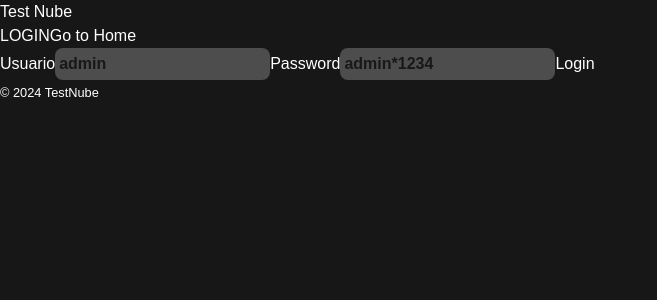
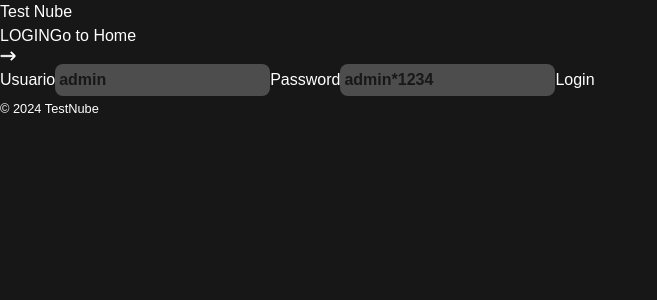
Before and after one commit to William88GM/TestNube, a Next.js app in the folder test-nube/: page /login in a window 1280 px wide. Shown: the top 300 px of the page, without its empty margins (0-657 px from the left). Built offline with nearby package versions, Linux system fonts and the light colour scheme; no server answers.

Commit message:
Update Header.jsx

```diff
--- a/test-nube/src/components/Header.jsx
+++ b/test-nube/src/components/Header.jsx
@@ -21,14 +21,29 @@ export default function Header() {
                 </span>
 
                 {/* To do: Simplificar */}
-                {!loadingSession && session && path === "/admin" && <Link href={"/"}>Go to Home</Link>}
-                {!loadingSession && session && path === "/" && <Link href={"/admin"}>Go to Admin</Link>}
-                {!loadingSession && !session && path === "/" && <Link href={"/login"}>
-                    <svg width={"18px"} height={"18px"} fill="#ffffff" viewBox="0 0 24 24" xmlns="http://www.w3.org/2000/svg" stroke="#ffffff">
+                {!loadingSession && session && path === "/admin" && <Link href={"/"} className="flex items-center gap-2">Go to Home
+                    <svg width={"16px"} height={"16px"} viewBox="0 0 24 24" fill="#ffffff" xmlns="http://www.w3.org/2000/svg" stroke="#ffffff">
+                        <g xmlns="http://www.w3.org/2000/svg" id="SVGRepo_iconCarrier"> <path d="M16.3153 16.6681C15.9247 17.0587 15.9247 17.6918 16.3153 18.0824C16.7058 18.4729 17.339 18.4729 17.7295 18.0824L22.3951 13.4168C23.1761 12.6357 23.1761 11.3694 22.3951 10.5883L17.7266 5.9199C17.3361 5.52938 16.703 5.52938 16.3124 5.91991C15.9219 6.31043 15.9219 6.9436 16.3124 7.33412L19.9785 11.0002L2 11.0002C1.44772 11.0002 1 11.4479 1 12.0002C1 12.5524 1.44772 13.0002 2 13.0002L19.9832 13.0002L16.3153 16.6681Z" fill="#fff" /> </g>
+                    </svg>
+                </Link>}
+
+                {!loadingSession && session && path === "/" && <Link href={"/admin"} className="flex items-center gap-2">Go to Admin
+                    <svg width={"16px"} height={"16px"} viewBox="0 0 24 24" fill="#ffffff" xmlns="http://www.w3.org/2000/svg" stroke="#ffffff">
+                        <g xmlns="http://www.w3.org/2000/svg" id="SVGRepo_iconCarrier"> <path d="M16.3153 16.6681C15.9247 17.0587 15.9247 17.6918 16.3153 18.0824C16.7058 18.4729 17.339 18.4729 17.7295 18.0824L22.3951 13.4168C23.1761 12.6357 23.1761 11.3694 22.3951 10.5883L17.7266 5.9199C17.3361 5.52938 16.703 5.52938 16.3124 5.91991C15.9219 6.31043 15.9219 6.9436 16.3124 7.33412L19.9785 11.0002L2 11.0002C1.44772 11.0002 1 11.4479 1 12.0002C1 12.5524 1.44772 13.0002 2 13.0002L19.9832 13.0002L16.3153 16.6681Z" fill="#fff" /> </g>
+                    </svg></Link>}
+
+                {!loadingSession && !session && path === "/" && <Link href={"/login"} className="flex items-center gap-2">
+                    Login <svg width={"18px"} height={"18px"} fill="#ffffff" viewBox="0 0 24 24" xmlns="http://www.w3.org/2000/svg" stroke="#ffffff">
                         <g id="SVGRepo_bgCarrier" strokeWidth="0"></g><g id="SVGRepo_tracerCarrier" strokeLinecap="round" strokeLinejoin="round"></g><g id="SVGRepo_iconCarrier"><path d="M22,20a1,1,0,0,1-2,0V4a1,1,0,0,1,2,0ZM3,13H14.586l-2.293,2.293a1,1,0,1,0,1.414,1.414l4-4a1,1,0,0,0,0-1.414l-4-4a1,1,0,1,0-1.414,1.414L14.586,11H3a1,1,0,0,0,0,2Z"></path></g>
                     </svg>
-                    Login</Link>}
-                {path === "/login" && <Link href={"/"}>Go to Home</Link>}
+                </Link>}
+
+                {path === "/login" && <Link href={"/"} className="flex items-center gap-2">
+                    Go to Home
+                    <svg width={"16px"} height={"16px"} viewBox="0 0 24 24" fill="#ffffff" xmlns="http://www.w3.org/2000/svg" stroke="#ffffff">
+                        <g xmlns="http://www.w3.org/2000/svg" id="SVGRepo_iconCarrier"> <path d="M16.3153 16.6681C15.9247 17.0587 15.9247 17.6918 16.3153 18.0824C16.7058 18.4729 17.339 18.4729 17.7295 18.0824L22.3951 13.4168C23.1761 12.6357 23.1761 11.3694 22.3951 10.5883L17.7266 5.9199C17.3361 5.52938 16.703 5.52938 16.3124 5.91991C15.9219 6.31043 15.9219 6.9436 16.3124 7.33412L19.9785 11.0002L2 11.0002C1.44772 11.0002 1 11.4479 1 12.0002C1 12.5524 1.44772 13.0002 2 13.0002L19.9832 13.0002L16.3153 16.6681Z" fill="#fff" /> </g>
+                    </svg></Link>}
+
                 {loadingSession && path !== "/login" &&
                     <svg className="animate-spin" width="32px" height="32px" xmlns="http://www.w3.org/2000/svg" xmlnsXlink="http://www.w3.org/1999/xlink" viewBox="0 0 100 100" preserveAspectRatio="xMidYMid" ><g><circle strokeDasharray="164.93361431346415 56.97787143782138" r="35" strokeWidth="10" stroke="#ffffff" fill="none" cy="50" cx="50" transform="matrix(1,0,0,1,0,0)" />
                         <g /></g>
```
